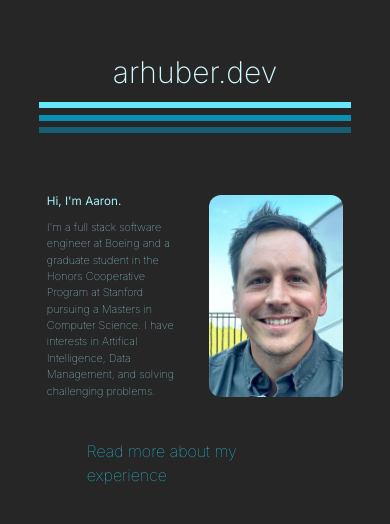
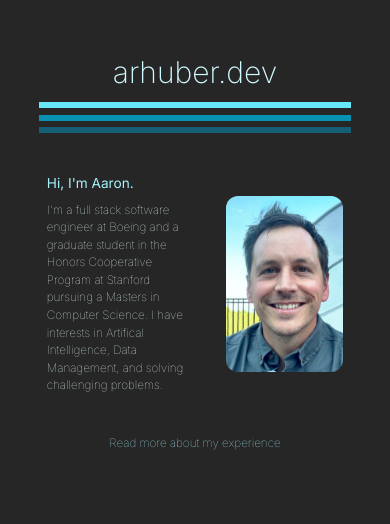
Before and after one commit to huberific/arhuber-next, a Next.js app: page / in a window 390 px wide. Shown: the top 524 px of the page. Built offline with nearby package versions, Linux system fonts and the light colour scheme.

Commit message:
fix front page sizing

```diff
--- a/app/page.tsx
+++ b/app/page.tsx
@@ -3,50 +3,48 @@
 import './styles.css'
 import Navbar from './navbar/page';
 import Image from 'next/image';
+import Head from 'next/head';
 import { motion } from 'framer-motion';
 import Link from 'next/link';
+import { useWindowSize } from './useWindowSize';
 
 export default function Homefirst() {
+  const width = Math.min(useWindowSize().width * 0.3, 300);
+  const height = Math.min(useWindowSize().width * 0.3, 300);
+
   return (
     <>
+      <head>
+        <meta name="viewport" content="width=device-width, initial-scale=1.0" />
+      </head>
       <div className='page-container'>
         <Navbar />
-        {/* <MenuOptions pageType='/' /> */}
-        <div className='flex mt-10'>
-          <div style={{ width: '40%', marginLeft: '12%' }}>
-            <p className='font-thin text-cyan-500' style={{ fontSize: '30px' }}></p>
-          </div>
-          <div style={{ width: '38%', marginRight: '12%' }}>
-          </div>
-        </div>
         <motion.div
           initial={{ opacity: 0 }}
           animate={{ opacity: 1 }}
           transition={{ duration: 1, delay: 2 }}
         >
-          <div className='flex gap-5 mt-5 items-center'>
-            <div style={{ width: '40%', marginLeft: '12%' }}>
-              <p className='font-normal text-cyan-200' style={{ fontSize: 'min(3vw, 30px)' }}>
+          <div className='flex gap-5 mt-10 lg:mt-20 items-center'>
+            <div id='intro-container'>
+              <p id='hello-text' className='font-normal text-cyan-200'>
                 Hi, I&apos;m Aaron.
               </p>
-              <p className='font-thin text-cyan-200 mt-2' style={{ fontSize: 'min(2.8vw, 30px)' }}>
+              <p className='page-text font-thin text-cyan-50 mt-2'>
                 I&apos;m a full stack software engineer at Boeing and a graduate student in the Honors Cooperative Program
                 at Stanford pursuing a Masters in Computer Science. I have interests in Artifical Intelligence, Data Management, and
                 solving challenging problems.
               </p>
             </div>
-            <div className='flex justify-end' style={{ width: '38%', marginRight: '12%' }}>
-              <Image className='rounded-xl content-center' src='/arhuber_profile.jpg' width={350} height={350} alt='Picture of Aaron' />
+            <div id='img-container' className='flex justify-end'>
+              <Image className='rounded-xl content-center' src='/arhuber_profile.jpg' width={width} height={height} alt='Picture of Aaron' />
             </div>
           </div>
-          <div className='flex font-thin justify-center p-10 text-cyan-400' style={{ width: '76%', marginLeft: '12%' }}>
+          <div id='resume-link-container' className='page-text flex font-thin justify-center p-10 lg:p-20 text-cyan-200'>
             <Link href='/resume'>
               Read more about my experience
             </Link>
           </div>
         </motion.div>
-
-
       </div>
     </>
   );
--- a/app/styles.css
+++ b/app/styles.css
@@ -13,3 +13,26 @@
         margin-left: calc((100vw - min(100vw, 1600px)) / 2);
     }
 }
+
+#intro-container {
+    width: 40%;
+    margin-left: 12%;
+}
+
+#img-container {
+    width: 38%;
+    margin-right: 12%;
+}
+
+#hello-text {
+    font-size: min(3.5vw, 30px);
+}
+
+.page-text {
+    font-size: min(3vw, 30px);
+}
+
+#resume-link-container {
+    width: 76%;
+    margin-left: 12%;
+}
--- /dev/null
+++ b/app/useWindowSize.tsx
@@ -0,0 +1,36 @@
+import { useState, useEffect } from 'react';
+
+interface ScreenAttributes {
+    width: number,
+    height: number
+}
+
+export function useWindowSize() {
+  // Initialize state with undefined width/height so server and client renders match
+  const [windowSize, setWindowSize] = useState<ScreenAttributes>({
+    width: 0,
+    height: 0,
+  });
+
+  useEffect(() => {
+    // only execute all the code below in client side
+    // Handler to call on window resize
+    function handleResize() {
+      // Set window width/height to state
+      setWindowSize({
+        width: window.innerWidth,
+        height: window.innerHeight,
+      });
+    }
+
+    // Add event listener
+    window.addEventListener("resize", handleResize);
+
+    // Call handler right away so state gets updated with initial window size
+    handleResize();
+
+    // Remove event listener on cleanup
+    return () => window.removeEventListener("resize", handleResize);
+  }, []); // Empty array ensures that effect is only run on mount
+  return windowSize;
+}
```
